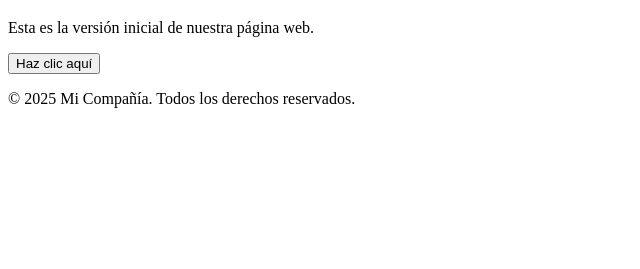
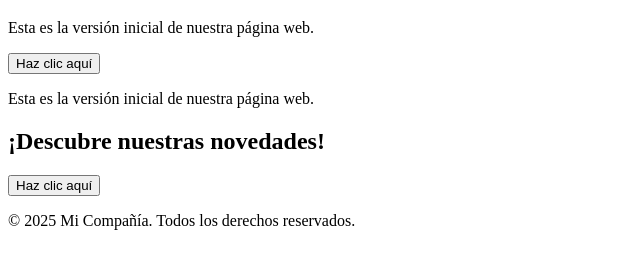
Before and after one commit to saralexax/miproyectowebgithub-, a plain HTML site: page index.html in a window 1280 px wide. Shown: the part 61-330 px from the top of the page, without its empty margins (0-640 px from the left). Drawn offline with Linux system fonts and the light colour scheme.

Commit message:
feat: Add new section title to homepage

```diff
--- a/index.html
+++ b/index.html
@@ -12,6 +12,11 @@
     <main>
         <p>Esta es la versión inicial de nuestra página web.</p>
         <button>Haz clic aquí</button>
+
+                <p>Esta es la versión inicial de nuestra página web.</p>
+        <h2>¡Descubre nuestras novedades!</h2>
+        <button>Haz clic aquí</button>
+
     </main>
     <footer>
         <p>&copy; 2025 Mi Compañía. Todos los derechos reservados.</p>
```
